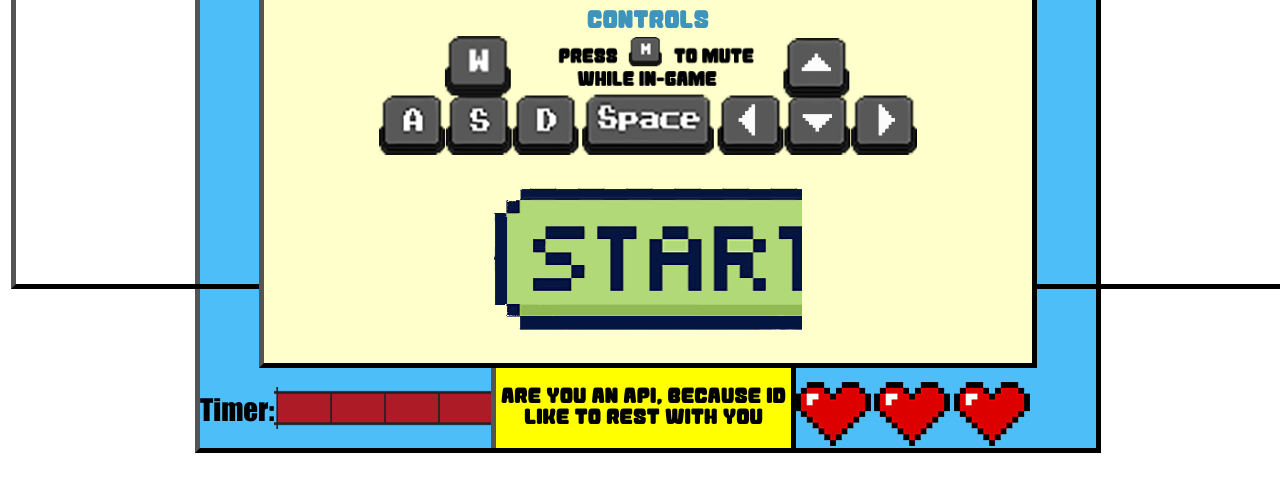
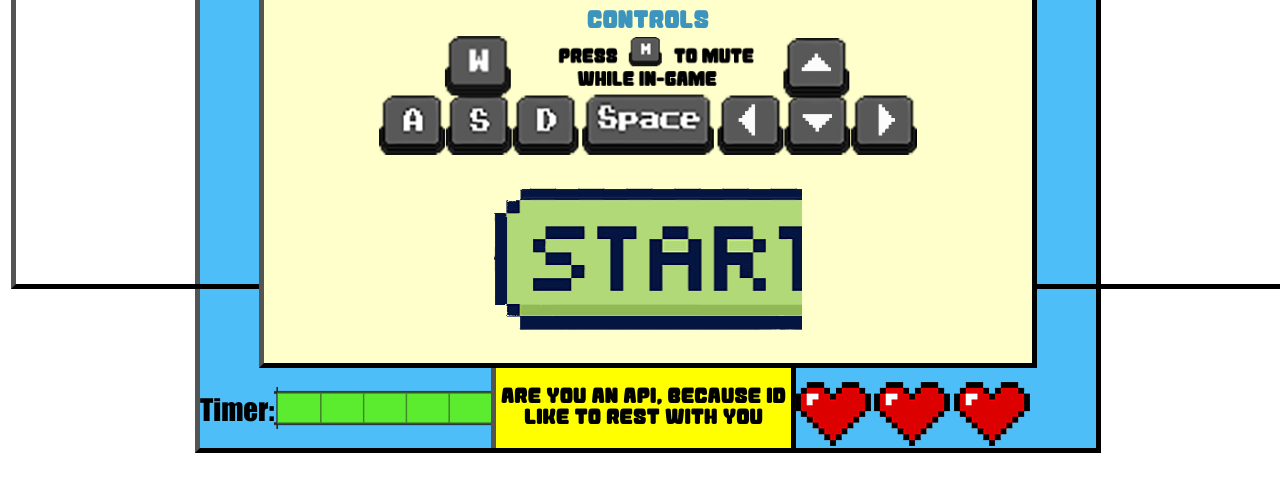
Before and after one commit to kennytram/Mayhem-Overload, a website built with webpack: page index.html in a window 1280 px wide. Shown: the part 309-800 px from the top of the page. Built offline with nearby package versions, Linux system fonts and the light colour scheme.

Commit message:
updated html

```diff
--- a/index.html
+++ b/index.html
@@ -40,7 +40,7 @@
     <div id = 'background_container'>
       <div id ="timer_div">
         <p id='timer'>Timer: </p>
-        <img src="src/timer1.png" id ="timer_bar"></img>
+        <img src="src/survival_timer1.png" id ="timer_bar"></img>
       </div>
       <div id ="hello_world"><p id="dialogue">... Hello World ...</p></div>
       <div id="lives">
```
